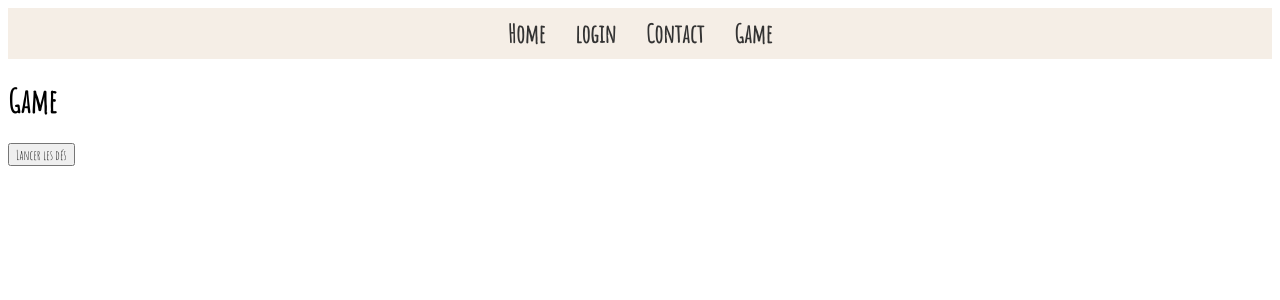
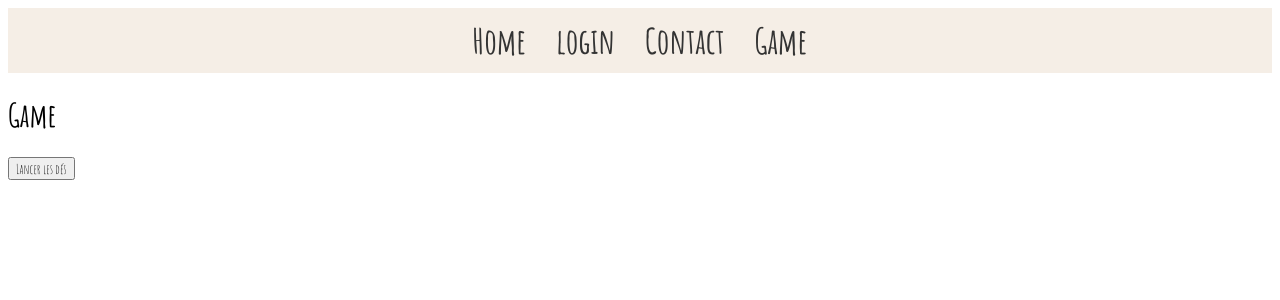
Before and after one commit to MDelmont/3wa_pastries_game, a React (Vite) app: page / in a window 1280 px wide. Shown: the top 300 px of the page. Built offline with nearby package versions, Linux system fonts and the light colour scheme.

Commit message:
style and best practices

```diff
--- a/index.html
+++ b/index.html
@@ -7,7 +7,7 @@
     <link rel="preconnect" href="https://fonts.googleapis.com" />
     <link rel="preconnect" href="https://fonts.gstatic.com" crossorigin />
     <link
-      href="https://fonts.googleapis.com/css2?family=Amatic+SC&display=swap"
+      href="https://fonts.googleapis.com/css2?family=Amatic+SC:wght@400;700&display=swap"
       rel="stylesheet"
     />
     <title>3wA Pastries Project</title>
--- a/src/router/router.jsx
+++ b/src/router/router.jsx
@@ -4,10 +4,10 @@
   Outlet,
   useNavigate,
 } from "react-router-dom";
+import ContactPage from "../pages/contact";
+import GamePage from "../pages/game";
 import HomePage from "../pages/home";
 import LoginPage from "../pages/login";
-import GamePage from "../pages/game";
-import ContactPage from "../pages/contact";
 import "../styles/header.scss";
 /**
  * creat template of page with nav and content
--- a/src/styles/header.scss
+++ b/src/styles/header.scss
@@ -6,7 +6,7 @@
   padding: 10px;
   background-color: #f5eee6;
   color: #e6a4b4;
-  font-size: 25px;
+  font-size: 35px;
 }
 
 nav {
```
